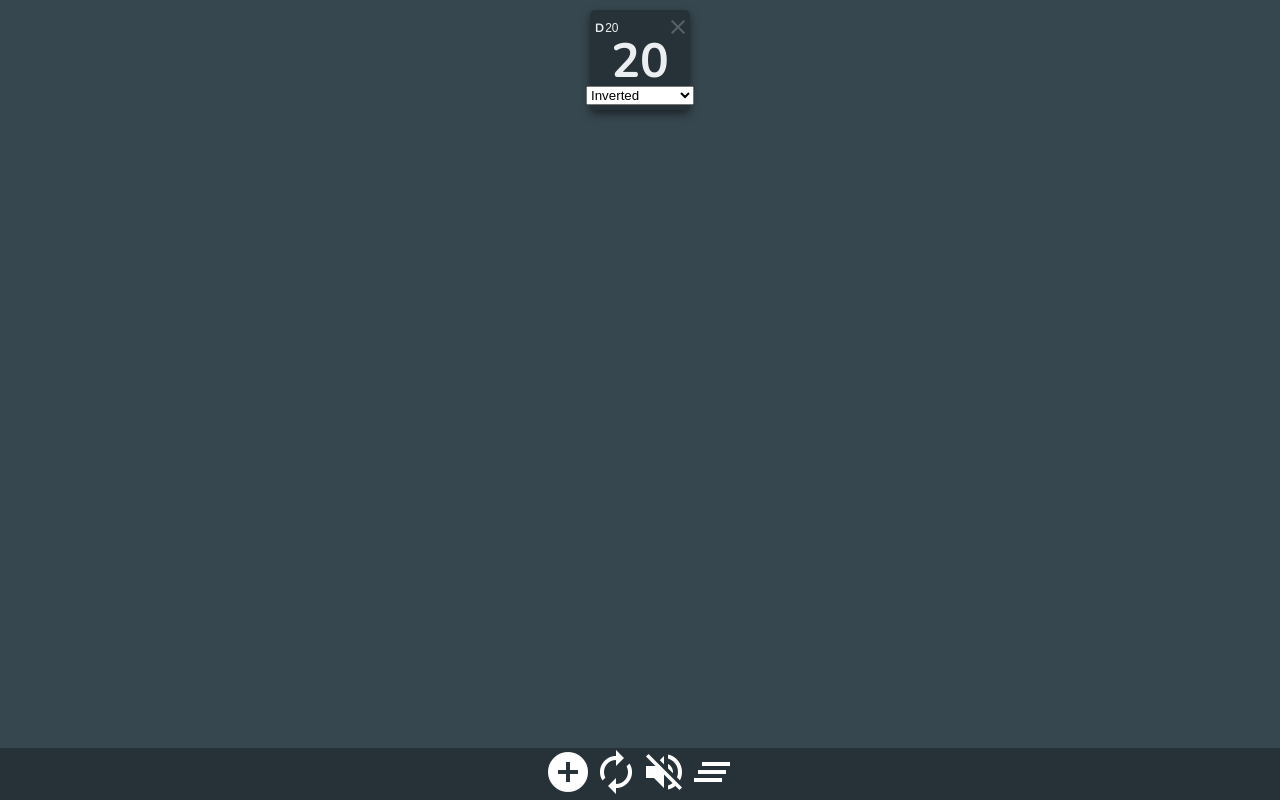
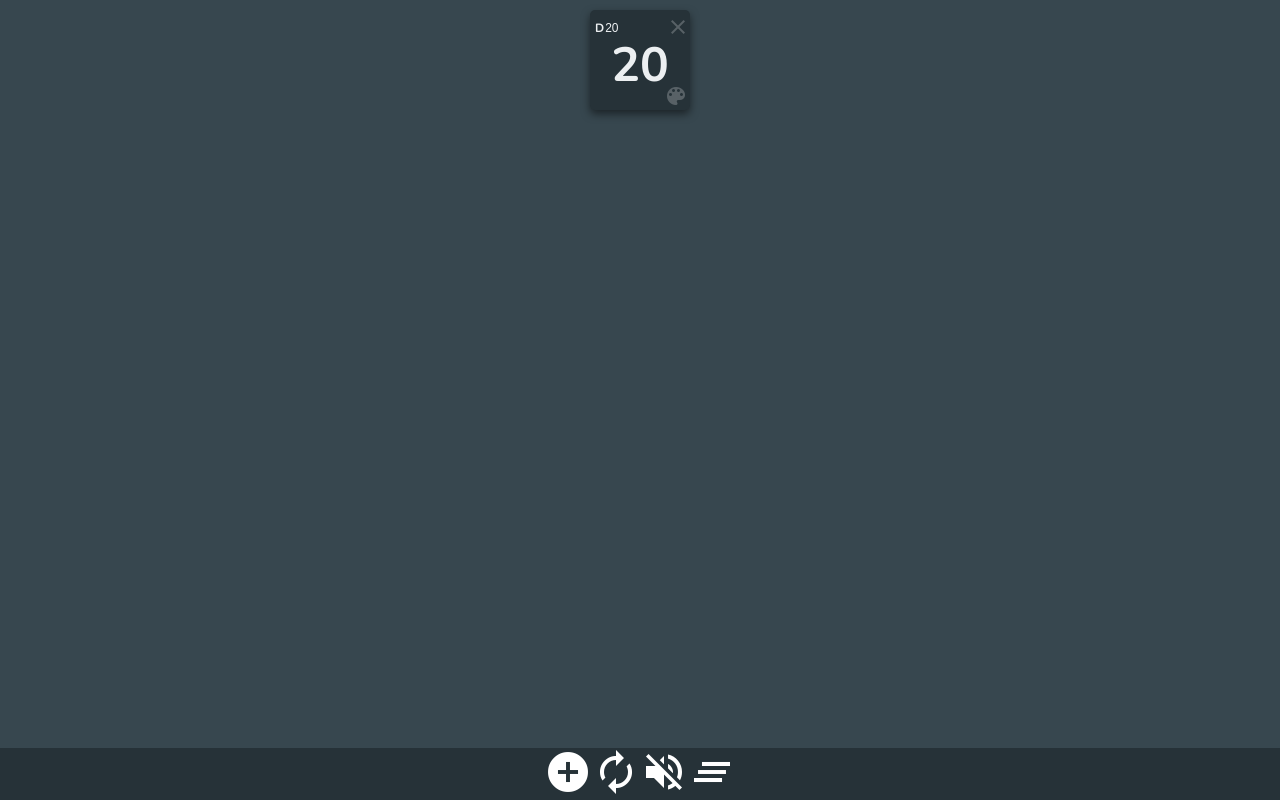
Before and after one commit to SeanMcP/dice-roller, a React (Create React App) app: page / in a window 1280 px wide. Built offline with nearby package versions, Linux system fonts and the light colour scheme.

Commit message:
Style 'select style' feature

```diff
--- a/src/components/Die.js
+++ b/src/components/Die.js
@@ -1,5 +1,6 @@
 import React, { Component } from 'react';
 import PropTypes from 'prop-types';
+import StyleMenu from './functional/StyleMenu';
 import { randomRoll } from '../utils/';
 
 class Die extends Component {
@@ -10,7 +11,10 @@ class Die extends Component {
       sides: 20,
       roll: null,
       style: "",
+      showStyleMenu: false
     };
+
+    this._toggleStyleMenu = this._toggleStyleMenu.bind(this);
   }
   componentDidMount() {
     const idCode = this.props.id.split('&');
@@ -55,16 +59,22 @@ class Die extends Component {
         >
           {this.state.roll || this.state.sides}
         </div>
-        <select
-          onChange={this._handleSelect.bind(this)}
-          value={this.state.style}
+        <div
+          className="die-style click center"
+          onClick={this._toggleStyleMenu.bind(this)}
         >
-          <option value="">Classic</option>
-          <option value="inverted">Inverted</option>
-          <option value="dnd">D&D</option>
-          <option value="settlers-red">Settlers red</option>
-          <option value="settlers-yellow">Settlers yellow</option>
-        </select>
+          <i className="material-icons">color_lens</i>
+        </div>
+        {
+          this.state.showStyleMenu
+          ? (
+            <StyleMenu
+            handleSelect={this._handleSelect.bind(this)}
+            toggleStyleMenu={this._toggleStyleMenu}
+            />
+          )
+          : null
+        }
       </div>
     );
   }
@@ -84,8 +94,13 @@ class Die extends Component {
     this.props.removeDie(this.props.id);
   }
 
-  _handleSelect(event) {
-    this.setState({ style: event.target.value });
+  _handleSelect(style) {
+    this.setState({ style });
+    this._toggleStyleMenu();
+  }
+
+  _toggleStyleMenu() {
+    this.setState({ showStyleMenu: !this.state.showStyleMenu });
   }
 
 };
--- /dev/null
+++ b/src/components/functional/StyleMenu.js
@@ -0,0 +1,20 @@
+import React from 'react';
+import PropTypes from 'prop-types';
+import StyleOption from './StyleOption';
+
+const StyleMenu = props => (
+  <div className="style-menu">
+    <StyleOption onClick={() => props.handleSelect("classic")} contextClass="classic"/>
+    <StyleOption onClick={() => props.handleSelect("inverted")} contextClass="inverted"/>
+    <StyleOption onClick={() => props.handleSelect("dnd")} contextClass="dnd"/>
+    <StyleOption onClick={() => props.handleSelect("settlers-red")} contextClass="settlers-red"/>
+    <StyleOption onClick={() => props.handleSelect("settlers-yellow")} contextClass="settlers-yellow"/>
+  </div>
+);
+
+StyleMenu.propTypes = {
+  handleSelect: PropTypes.func.isRequired,
+  toggleStyleMenu: PropTypes.func.isRequired
+};
+
+export default StyleMenu;
--- /dev/null
+++ b/src/components/functional/StyleOption.js
@@ -0,0 +1,14 @@
+import React from 'react';
+import PropTypes from 'prop-types';
+
+const StyleOption = props => (
+  <div className={"style-option click " + props.contextClass} onClick={props.onClick}>
+    •
+  </div>
+);
+
+StyleOption.propTypes = {
+  contextClass: PropTypes.string.isRequired
+};
+
+export default StyleOption;
--- a/src/styles/customDie.css
+++ b/src/styles/customDie.css
@@ -1,24 +1,24 @@
-.die.settlers-red, .die.settlers-red .die-input {
+.die.settlers-red, .die.settlers-red .die-input, .settlers-red {
   background: #C62828;
   color: #FDD835;
 }
 
-.die.settlers-yellow, .die.settlers-yellow .die-input {
+.die.settlers-yellow, .die.settlers-yellow .die-input, .settlers-yellow {
   background: #FDD835;
   color: #C62828;
 }
 
-.die.inverted, .die.inverted .die-input {
+.die.inverted, .die.inverted .die-input, .inverted {
   background: #263238;
   color: #ECEFF1;
 }
 
-.die.classic, .die.classic .die-input {
+.die.classic, .die.classic .die-input, .classic {
   background: #ECEFF1;
   color: #263238;
 }
 
-.die.dnd, .die.dnd .die-input {
+.die.dnd, .die.dnd .die-input, .dnd {
   background: #43A047;
   color: #ECEFF1;
 }
--- a/src/styles/die.css
+++ b/src/styles/die.css
@@ -58,19 +58,25 @@
   width: 40px;
 }
 
-.die-remove {
+.die-remove, .die-style {
   opacity: 0.25;
   transition: all 0.2s ease-in-out;
 }
-.die-remove:hover {
+.die-remove:hover, .die-style:hover {
   opacity: 0.75;
+}
+
+.die-style {
+  bottom: 2px;
+  position: absolute;
+  right: 2px;
 }
 
 .die-roll {
   font-size: 48px;
   font-weight: bold;
   height: 50%;
-  margin-top: 20px;
+  margin-top: 10px;
   width: 50%;
 }
 
--- a/src/styles/index.css
+++ b/src/styles/index.css
@@ -1,9 +1,10 @@
 @import './app.css';
 @import './classes.css';
 @import './die.css';
-@import './customDie.css';
 @import './materialIcons.css';
 @import './navigation.css';
+@import './styleMenu.css';
+@import './customDie.css';
 
 @import url('https://fonts.googleapis.com/css?family=Nunito:400,700');
 
--- /dev/null
+++ b/src/styles/styleMenu.css
@@ -0,0 +1,29 @@
+.style-menu {
+  background: white;
+  border-radius: 4px;
+  bottom: -25px;
+  box-shadow: 2px 2px 2px rgba(0, 0, 0, 0.1);
+  display: flex;
+  padding: 5px;
+  position: absolute;
+  z-index: 1;
+}
+
+.style-option {
+  align-items: center;
+  background: black;
+  border: 1px solid rgba(0, 0, 0, 0.1);
+  border-radius: 3px;
+  color: gray;
+  display: flex;
+  font-size: 11px;
+  height: 15px;
+  justify-content: center;
+  margin-right: 5px;
+  overflow: hidden;
+  width: 15px;
+}
+
+.style-option:last-of-type {
+  margin: 0;
+}
```
Also changed, not shown: 1 other file (tests, documents, lock files or other folders).
